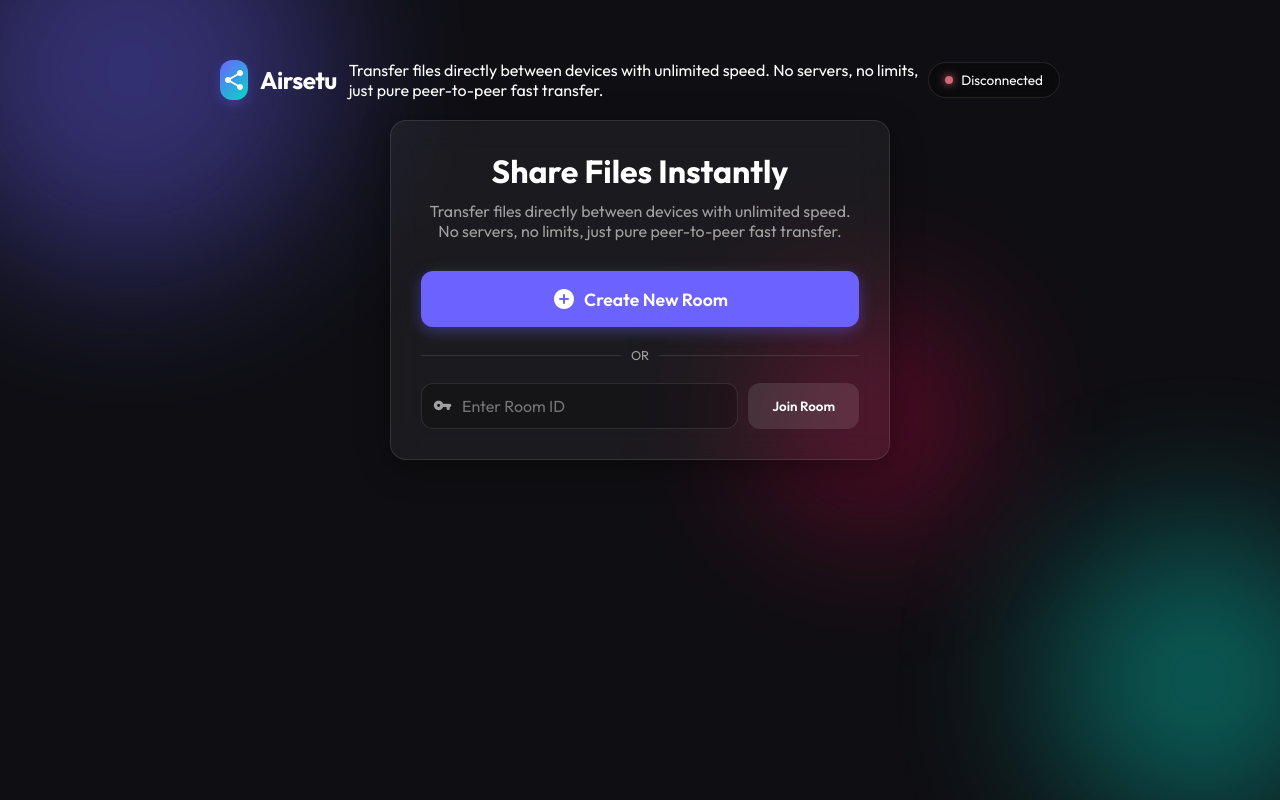
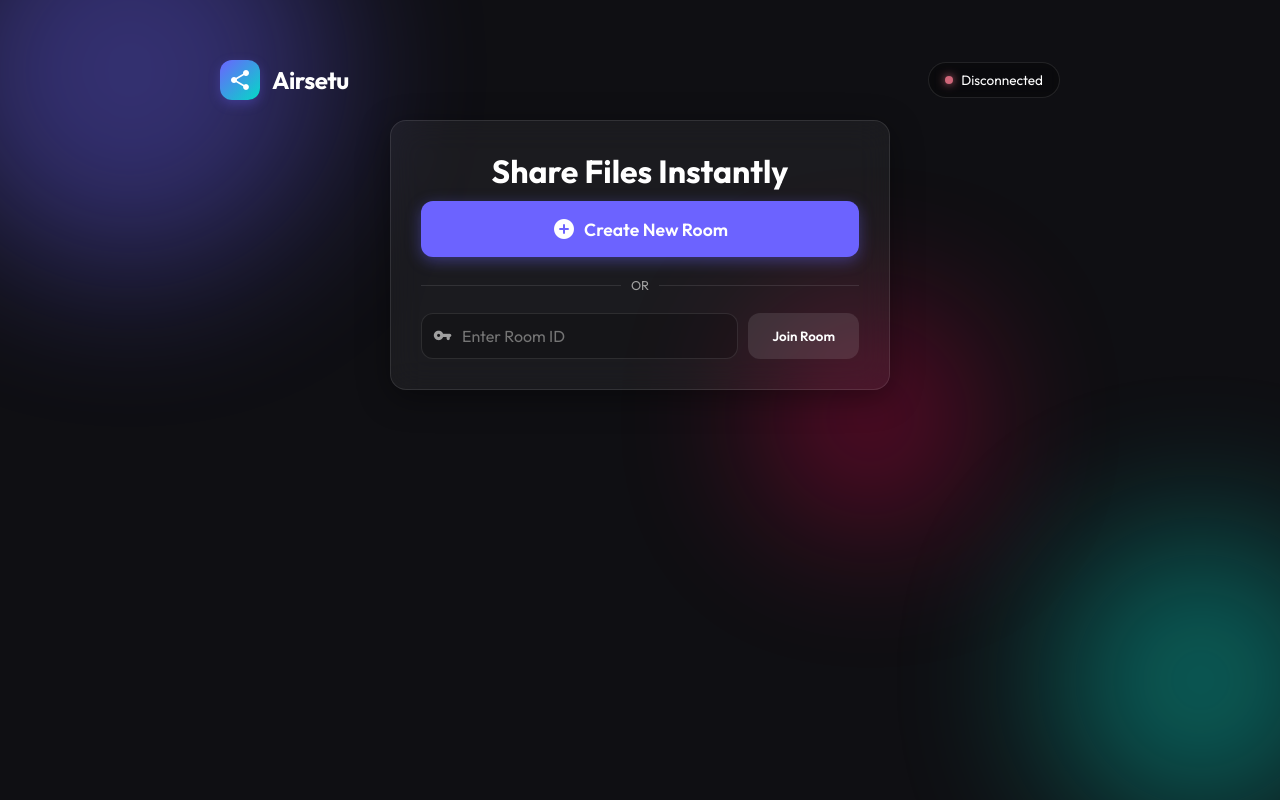
Before and after one commit to Nitishvarma50/app_p2p, a website built with Vite: page static/index.html in a window 1280 px wide. Built offline with nearby package versions, Linux system fonts and the light colour scheme; some packages are replaced by stand-ins of ours; no server answers.

Commit message:
Remove duplicate description from header

```diff
--- a/static/index.html
+++ b/static/index.html
@@ -28,8 +28,6 @@
                     <span class="material-icons-round">share</span>
                 </div>
                 <h1>Airsetu</h1>
-                <p>Transfer files directly between devices with unlimited speed. No servers, no limits, just pure
-                    peer-to-peer fast transfer.</p>
             </div>
             <div class="connection-pill" id="connectionStatus">
                 <span class="status-dot"></span>
@@ -45,8 +43,8 @@
             <section id="joinScreen" class="screen active">
                 <div class="glass-card hero-card">
                     <h2>Share Files Instantly</h2>
-                    <p class="subtitle">Transfer files directly between devices with unlimited speed. No servers, no
-                        limits, just pure peer-to-peer fast transfer.</p>
+                    <!-- <p class="subtitle">Transfer files directly between devices with unlimited speed. No servers, no
+                        limits, just pure peer-to-peer fast transfer.</p> -->
 
                     <div class="actions-container">
                         <button id="createBtn" class="btn primary large">
```
